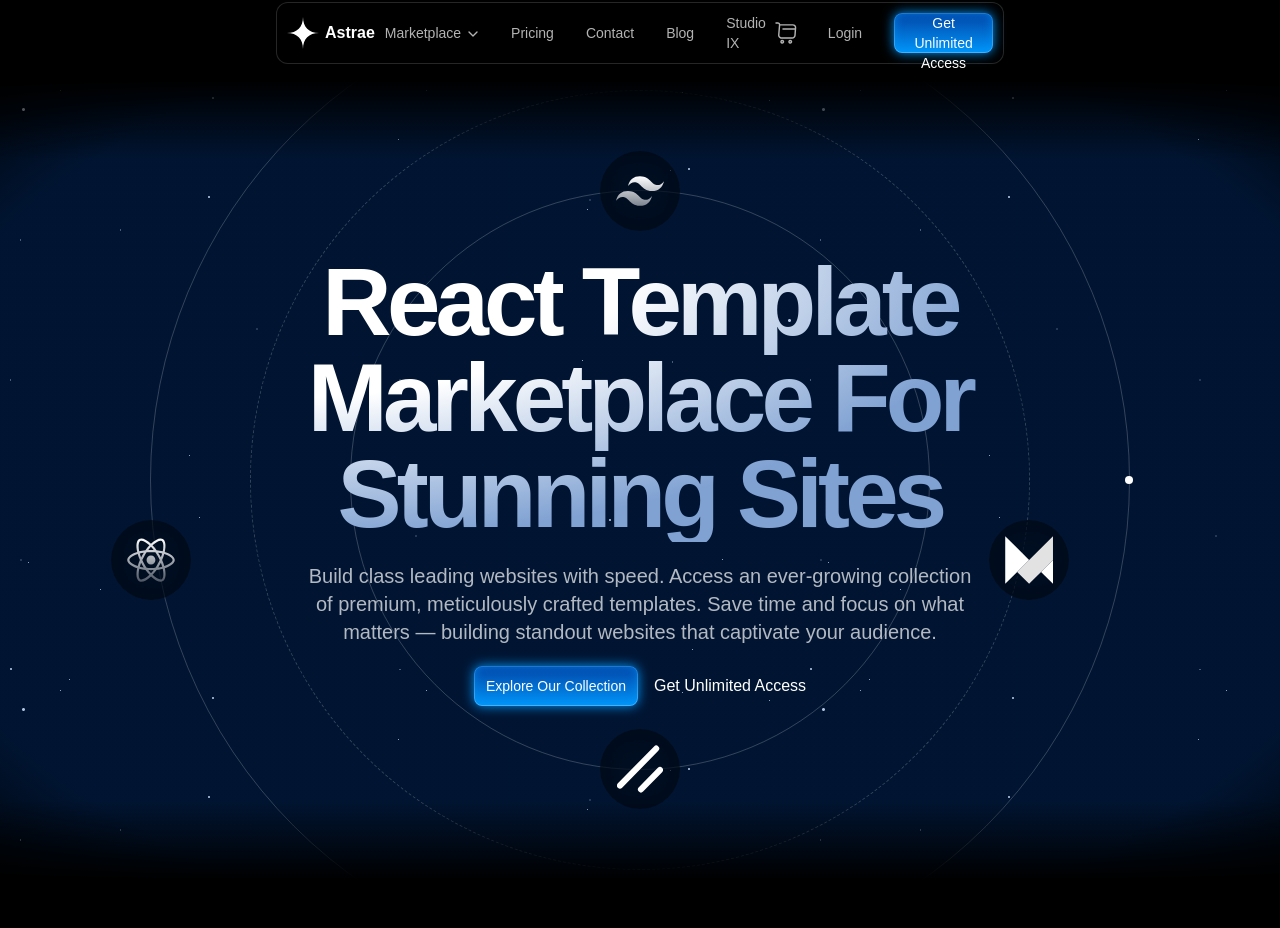
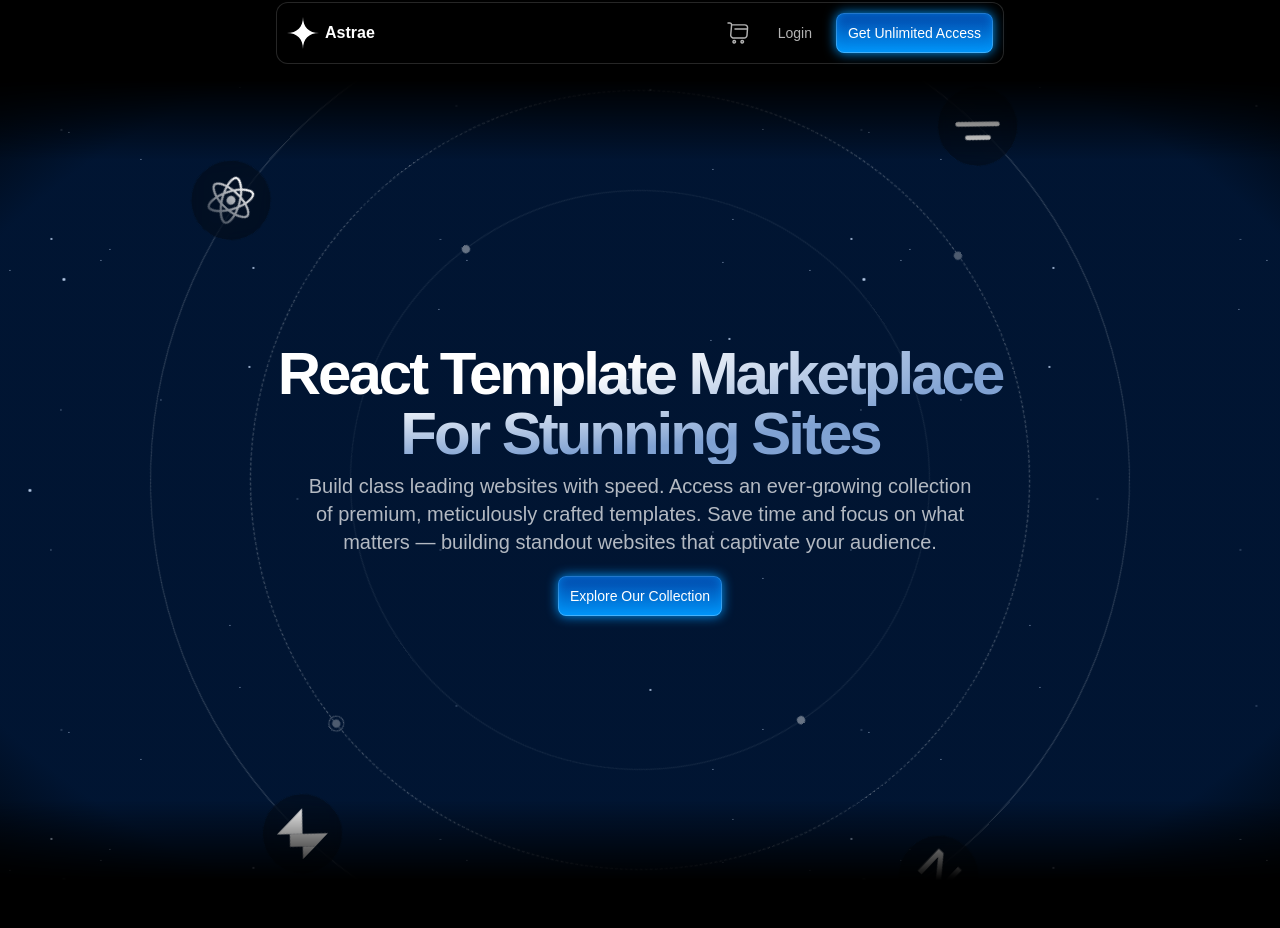
Before and after one commit to Astrae-Design/astrae, a Next.js app: page / in a window 1280 px wide. Shown: the part 14-942 px from the top of the page. Built offline with nearby package versions, Linux system fonts and the light colour scheme.

Commit message:
Add hero animation + logo ticker animation

```diff
--- a/src/components/common/marketplace-menu.tsx
+++ b/src/components/common/marketplace-menu.tsx
@@ -68,7 +68,7 @@
             </a>
           </NavigationMenuTrigger>
           <NavigationMenuContent>
-            <ul className="grid w-[400px] gap-3 p-4 md:w-[500px] md:grid-cols-2 lg:w-[600px] ">
+            <ul className="grid w-[400px] gap-3 p-4 md:w-[500px] md:grid-cols-2 lg:w-[480px] ">
               {components.map((component) => (
                 <ListItem
                   className=" group"
@@ -115,12 +115,14 @@
             <div className="h-7 w-7 relative">
               <Image
                 fill
+                priority={true}
                 className="object-contain group-hover:hidden"
                 src={src}
                 alt={title}
               />
               <Image
                 fill
+                priority={true}
                 className="object-contain hidden group-hover:block"
                 src={srcActive}
                 alt={title}
--- a/src/components/custom/gallery.tsx
+++ b/src/components/custom/gallery.tsx
@@ -92,7 +92,7 @@
           />
         </div>
         <div className="w-full h-full absolute bg-black/40 backdrop-blur-[px]  inset-0 flex items-center justify-center">
-          <h3 className=" text-white font-semibold text-7xl">
+          <h3 className=" text-white font-semibold text-5xl text-center md:text-7xl">
             Over 50+ Unique Templates
           </h3>
         </div>
--- a/src/constants/index.ts
+++ b/src/constants/index.ts
@@ -44,4 +44,24 @@
   "9.png",
 
   "10.png",
+
+  "1.png",
+
+  "2.png",
+
+  "3.png",
+
+  "4.png",
+
+  "5.png",
+
+  "6.png",
+
+  "7.png",
+
+  "8.png",
+
+  "9.png",
+
+  "10.png",
 ];
--- a/src/sections/common/header.tsx
+++ b/src/sections/common/header.tsx
@@ -15,11 +15,11 @@
             </div>
             <span className=" text-white font-semibold text-base">Astrae</span>
           </div>
-          <div className="hidden md:block">
-            <nav className=" flex gap-8 items-center text-sm">
+          <div className="hidden lg:block">
+            <nav className=" flex gap-8 lg:-mr-14 items-center text-sm">
               <MarketplaceMenu />
               <a
-                className="text-white/70 -ml-3 hover:text-white transition"
+                className="text-white/70 -ml-5 hover:text-white transition"
                 href="#"
               >
                 Pricing
@@ -36,18 +36,12 @@
             </nav>
           </div>
           <div className="flex gap-4 items-center">
-            <div className="flex items-center gap-4">
-              <div className=" inline-flex items-center gap-1.5">
+            <div className="flex items-center gap-2">
+              <div className=" inline-flex items-center gap-3">
                 <div className=" hidden md:block">
-                  <Button variant="secondary" className=" px-0 w-10 group">
-                    <div className="h-6 w-6 relative opacity-70 group-hover:opacity-100 transition">
-                      <Image
-                        fill
-                        src="/assets/icons/icon-cart.svg"
-                        alt="Cart"
-                      />
-                    </div>
-                  </Button>
+                  <div className="h-6 w-6 relative opacity-70 cursor-pointer hover:opacity-100 transition">
+                    <Image fill src="/assets/icons/icon-cart.svg" alt="Cart" />
+                  </div>
                 </div>
 
                 <Button variant="secondary" className="hidden md:block">
--- a/src/sections/common/hero.tsx
+++ b/src/sections/common/hero.tsx
@@ -1,41 +1,118 @@
+"use client";
+
 import PrimaryButton from "@/components/common/primarybutton";
+import { motion, useScroll, useTransform } from "framer-motion";
 import Image from "next/image";
+import { useRef } from "react";
 
 export const Hero = () => {
+  const sectionRef = useRef(null);
+  const { scrollYProgress } = useScroll({
+    target: sectionRef,
+    offset: ["start end", "end start"],
+  });
+
+  const backgroundPositionY = useTransform(
+    scrollYProgress,
+    [0, 1],
+    [-300, 300]
+  );
+
   return (
-    <section
-      className="h-[492px] md:h-[800px] flex items-center overflow-hidden relative [mask-image:linear-gradient(to_bottom,transparent,black_10%,black_90%,transparent)]"
+    <motion.section
+      ref={sectionRef}
+      className="h-[680px] md:h-[800px] flex items-center overflow-hidden relative [mask-image:linear-gradient(to_bottom,transparent,black_10%,black_90%,transparent)]"
       style={{
         backgroundImage: 'url("/assets/stars.png")',
+        backgroundPositionY,
+      }}
+      animate={{
+        backgroundPositionX: "800px",
+      }}
+      transition={{
+        repeat: Infinity,
+        ease: "linear",
+        duration: 120,
       }}
     >
       <div className=" absolute inset-0 bg-[radial-gradient(75%_75%_at_center_center,rgb(2,69,166,.3)_15%,rgb(2,69,166,.3)_78%,transparent)]"></div>
 
-      <div className=" absolute h-[344px] md:h-[580px] md:w-[580px] w-[344px] rounded-full border border-white/20 top-1/2 left-1/2 -translate-x-1/2 -translate-y-1/2">
-        <div className=" absolute inline-flex items-center justify-center h-20 w-20 top-0 left-1/2 bg-black/60 backdrop-blur-lg rounded-full -translate-x-1/2 -translate-y-1/2">
-          <div className=" relative h-12 w-12">
+      <motion.div
+        animate={{
+          rotate: "1turn",
+        }}
+        style={{
+          translateY: "-50%",
+          translateX: "-50%",
+        }}
+        transition={{
+          repeat: Infinity,
+          duration: 40,
+          ease: "linear",
+        }}
+        className=" absolute h-[344px] w-[344px] md:h-[580px] md:w-[580px]  rounded-full border border-white/20 top-1/2 left-1/2 opacity-40 "
+      >
+        <div className=" absolute inline-flex items-center justify-center h-2 w-2 top-1/2 left-0 bg-white rounded-full -translate-x-1/2 translate-y-1/2" />
+        <div className=" absolute inline-flex items-center justify-center h-2 w-2 top-1/2 left-full bg-white rounded-full -translate-x-1/2 translate-y-1/2" />
+      </motion.div>
+      <motion.div
+        animate={{
+          rotate: "-1turn",
+        }}
+        style={{
+          translateY: "-50%",
+          translateX: "-50%",
+        }}
+        transition={{
+          repeat: Infinity,
+          duration: 60,
+          ease: "linear",
+        }}
+        className=" absolute h-[444px] md:h-[780px] md:w-[780px] w-[444px] rounded-full border border-white opacity-30 top-1/2 left-1/2 border-dashed"
+      >
+        <div className=" absolute inline-flex items-center justify-center h-2 w-2 top-1/2 left-full bg-white rounded-full -translate-x-1/2 translate-y-1/2" />
+
+        <div className=" absolute inline-flex items-center justify-center h-4 w-4 top-1/2 left-0 border border-white rounded-full -translate-x-1/2 translate-y-1/2">
+          <div className="w-2 h-2 bg-white rounded-full"></div>
+        </div>
+      </motion.div>
+      <motion.div
+        animate={{
+          rotate: "1turn",
+        }}
+        style={{
+          translateY: "-50%",
+          translateX: "-50%",
+        }}
+        transition={{
+          repeat: Infinity,
+          duration: 50,
+          ease: "linear",
+        }}
+        className=" absolute h-[544px] w-[544px] md:h-[980px] md:w-[980px] rounded-full border border-white/20 top-1/2 left-1/2"
+      >
+        <div className=" absolute inline-flex items-center justify-center h-12 w-12  md:h-20 md:w-20 top-1/2 left-0 bg-black/60 backdrop-blur-lg rounded-full -translate-x-1/2 translate-y-1/2">
+          <div className=" relative h-8 w-8 md:h-12 md:w-12">
             <Image
               fill
-              src="/assets/icons/icon-tailwindcss.svg"
+              src="/assets/icons/icon-react.svg"
               alt="Tailwindcss"
               className=" object-contain"
             />
           </div>
         </div>
-        <div className=" absolute inline-flex items-center justify-center h-20 w-20 top-full left-1/2 bg-black/60 backdrop-blur-lg  rounded-full -translate-x-1/2 -translate-y-1/2">
-          <div className=" relative h-12 w-12">
+        <div className=" absolute inline-flex items-center justify-center h-12 w-12  md:h-20 md:w-20 top-1/2 left-full bg-black/60 backdrop-blur-lg rounded-full -translate-x-1/2 translate-y-1/2">
+          <div className=" relative h-8 w-8 md:h-12 md:w-12 -mb-2 ml-1">
             <Image
               fill
-              src="/assets/icons/icon-shadcn.svg"
-              alt="Tailwindcss"
+              src="/assets/icons/icon-next-js.svg"
+              alt="Next.js"
               className=" object-contain"
             />
           </div>
         </div>
-      </div>
-      <div className=" absolute h-[444px] md:h-[780px] md:w-[780px] w-[444px] rounded-full border border-white/20 top-1/2 left-1/2 -translate-x-1/2 -translate-y-1/2 border-dashed">
-        <div className=" absolute inline-flex items-center justify-center h-20 w-20 top-1/2 left-full bg-black/60 backdrop-blur-lg rounded-full -translate-x-1/2 translate-y-1/2">
-          <div className=" relative h-12 w-12">
+        <div className=" absolute inline-flex items-center justify-center h-12 w-12  md:h-20 md:w-20 top-full left-1/2 bg-black/60 backdrop-blur-lg rounded-full -translate-x-1/2 -translate-y-1/2">
+          <div className=" relative h-6 w-6 md:h-9 md:w-9">
             <Image
               fill
               src="/assets/icons/icon-framer-motion.svg"
@@ -44,35 +121,31 @@
             />
           </div>
         </div>
-      </div>
-      <div className=" absolute h-[544px] w-[544px] md:h-[980px] md:w-[980px] rounded-full border border-white/20 top-1/2 left-1/2 -translate-x-1/2 -translate-y-1/2">
-        <div className=" absolute inline-flex items-center justify-center h-20 w-20 top-1/2 left-0 bg-black/60 backdrop-blur-lg rounded-full -translate-x-1/2 translate-y-1/2">
-          <div className=" relative h-12 w-12">
+        <div className=" absolute inline-flex items-center justify-center h-12 w-12  md:h-20 md:w-20 top-0 left-1/2 bg-black/60 backdrop-blur-lg rounded-full -translate-x-1/2 -translate-y-1/2">
+          <div className=" relative h-6 w-6 md:h-9 md:w-9">
             <Image
               fill
-              src="/assets/icons/icon-react.svg"
-              alt="Tailwindcss"
+              src="/assets/icons/icon-shadcn.svg"
+              alt="Shadcn"
               className=" object-contain"
             />
           </div>
         </div>
-        <div className=" absolute h-2 w-2 top-1/2 left-full bg-white rounded-full -translate-x-1/2 -translate-y-1/2"></div>
-      </div>
-      <div className=" container relative mt-16 md:mt-0">
-        <h1 className=" text-5xl md:text-8xl md:leading-none font-semibold tracking-tighter text-transparent bg-clip-text text-center bg-white bg-[radial-gradient(100%_100%_at_top_left,white,white,rgb(2,69,166,.5))]">
+      </motion.div>
+      <div className=" container relative mt-12 md:mt-0">
+        <h1 className=" text-5xl md:text-6xl lg:text-8xl md:leading-none font-semibold tracking-tighter text-transparent bg-clip-text text-center bg-white bg-[radial-gradient(100%_100%_at_top_left,white,white,rgb(2,69,166,.5))]">
           React Template Marketplace For Stunning Sites
         </h1>
-        <p className=" text-lg md:text-xl text-white/70 mt-5 text-center max-w-2xl mx-auto">
+        <p className=" text-base md:text-xl text-white/70 mt-2 md:mt-2 text-center max-w-2xl mx-auto">
           Build class leading websites with speed. Access an ever-growing
           collection of premium, meticulously crafted templates. Save time and
           focus on what matters — building standout websites that captivate your
           audience.
         </p>
-        <div className="flex  justify-center items-center gap-4 mt-5">
+        <div className="flex justify-center items-center gap-4 mt-5">
           <PrimaryButton>Explore Our Collection</PrimaryButton>
-          <h4 className=" text-base text-white">Get Unlimited Access</h4>
         </div>
       </div>
-    </section>
+    </motion.section>
   );
 };
```
Also changed, not shown: src/components/custom/column.tsx (+6 -1 lines), src/sections/common/logo-ticker.tsx (+15 -4 lines), public/assets/icons/icon-next-js.svg.
